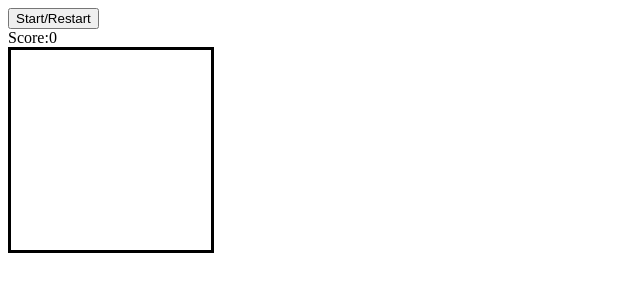
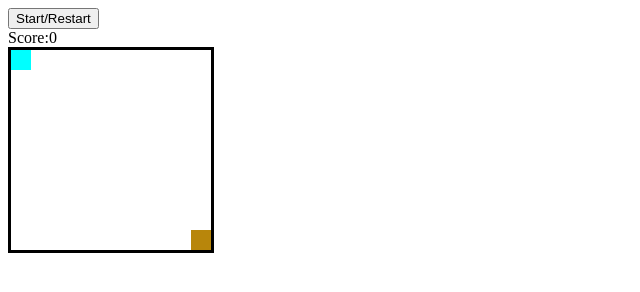
Before and after one commit to Seijuro6/Snake, a plain HTML site: page index.html in a window 1280 px wide. Shown: the whole page, without its empty margins (0-640 px from the left). Drawn offline with Linux system fonts and the light colour scheme.

Commit message:
snake & apple

```diff
--- a/index.html
+++ b/index.html
@@ -12,6 +12,7 @@
     <button class="start">Start/Restart</button>
     <div class="score">Score:<span>0</span></div>
     <div class="grid">
+      <div class="snake"></div>
       <div></div>
       <div></div>
       <div></div>
@@ -110,8 +111,7 @@
       <div></div>
       <div></div>
       <div></div>
-      <div></div>
-      <div></div>
+      <div class="apple"></div>
     </div>
   </body>
 </html>
--- a/style.css
+++ b/style.css
@@ -10,3 +10,11 @@
   width: 20px;
   height: 20px;
 }
+
+.snake {
+  background-color: cyan;
+}
+
+.apple {
+  background-color: darkgoldenrod;
+}
```
